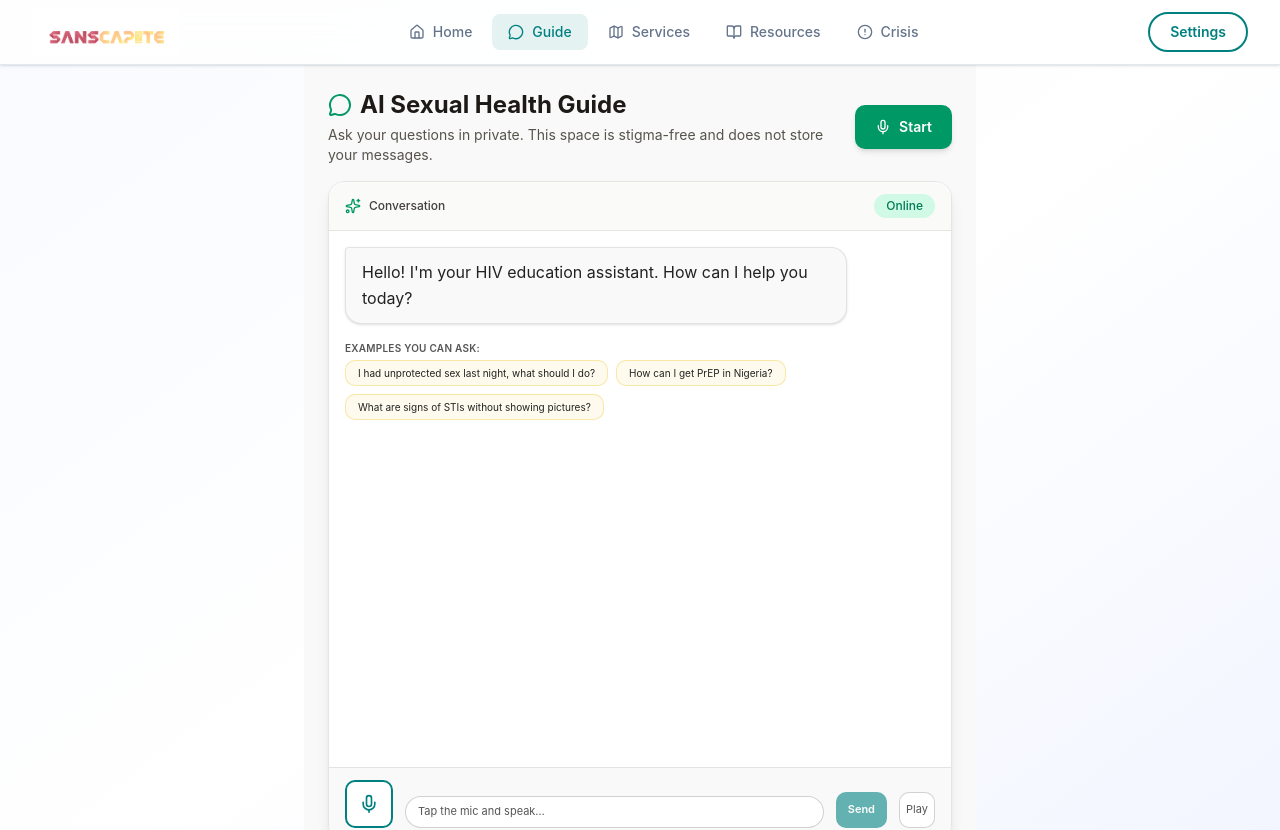
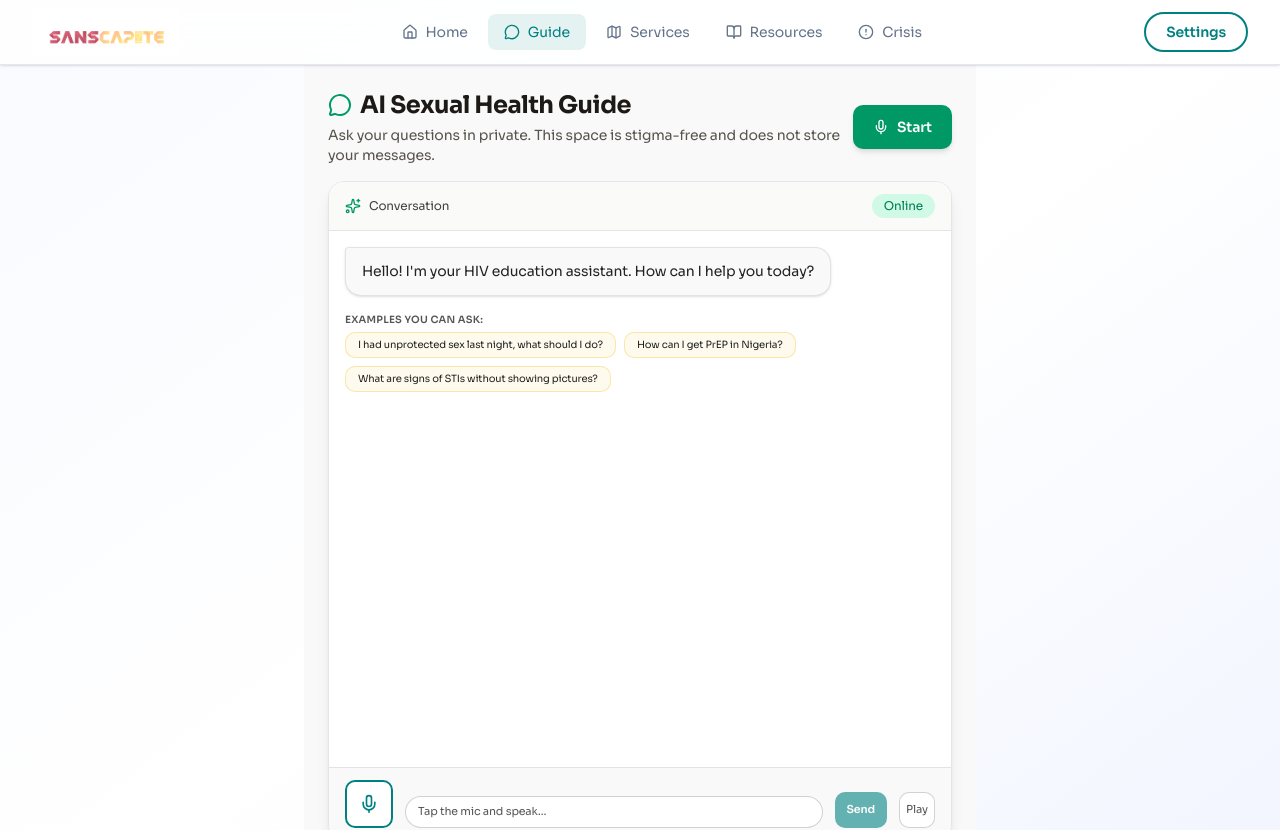
Before and after one commit to david-ac1/Sans-Capote, a Next.js app: page /guide in a window 1280 px wide. Shown: the top 830 px of the page. Built offline with nearby package versions, Linux system fonts and the light colour scheme.

Commit message:
Enable scrolling in Guide Page

```diff
--- a/package.json
+++ b/package.json
@@ -18,7 +18,9 @@
     "mapbox-gl": "^3.16.0",
     "next": "^16.0.7",
     "react": "19.2.0",
-    "react-dom": "19.2.0"
+    "react-dom": "19.2.0",
+    "react-markdown": "^10.1.0",
+    "remark-gfm": "^4.0.1"
   },
   "devDependencies": {
     "@tailwindcss/postcss": "^4",
--- a/src/app/globals.css
+++ b/src/app/globals.css
@@ -18,15 +18,28 @@
 @theme inline {
   --color-background: var(--background);
   --color-foreground: var(--foreground);
-  --font-sans: "Inter", -apple-system, BlinkMacSystemFont, "Segoe UI", sans-serif;
+  --font-sans: var(--font-sora), -apple-system, BlinkMacSystemFont, "Segoe UI", sans-serif;
+  --font-mono: var(--font-jetbrains-mono), "Courier New", monospace;
 }
 
 body {
   background: var(--background);
   color: var(--foreground);
-  font-family: "Inter", -apple-system, BlinkMacSystemFont, "Segoe UI", sans-serif;
+  font-family: var(--font-sora), -apple-system, BlinkMacSystemFont, "Segoe UI", sans-serif;
   line-height: 1.6;
   font-size: 16px;
+  letter-spacing: -0.01em;
+}
+
+/* Enhanced typography */
+h1, h2, h3, h4, h5, h6 {
+  font-family: var(--font-sora), sans-serif;
+  font-weight: 700;
+  letter-spacing: -0.02em;
+}
+
+code, pre {
+  font-family: var(--font-jetbrains-mono), monospace;
 }
 
 /* Professional button styles */
--- a/src/app/guide/page.tsx
+++ b/src/app/guide/page.tsx
@@ -8,6 +8,8 @@ import ErrorBoundary from "../../components/ErrorBoundary";
 import SentimentIndicator from "../../components/SentimentIndicator";
 import { strings, t } from "../../i18n/strings";
 import type { EmotionalState, StressLevel } from "@/lib/sentiment-analysis";
+import ReactMarkdown from "react-markdown";
+import remarkGfm from "remark-gfm";
 
 type Role = "user" | "assistant";
 
@@ -391,8 +393,8 @@ export default function GuidePage() {
   }
 
   return (
-    <main className="mx-auto flex min-h-screen max-w-2xl flex-col bg-[#F9F9F9] px-6 py-6">
-      <header className="space-y-3 pb-4">
+    <main className="mx-auto flex h-screen max-w-2xl flex-col bg-[#F9F9F9] px-6 py-6">
+      <header className="flex-shrink-0 space-y-3 pb-4">
         <div className="flex items-center justify-between gap-3">
           <div className="flex-1">
             <h1 className="text-2xl font-bold text-stone-900 flex items-center gap-2">
@@ -426,7 +428,7 @@ export default function GuidePage() {
       </header>
 
       <ErrorBoundary>
-        <section className="flex flex-1 flex-col overflow-hidden rounded-2xl border border-stone-200 bg-white shadow-lg">
+        <section className="flex flex-1 flex-col overflow-hidden rounded-2xl border border-stone-200 bg-white shadow-lg min-h-0">
           <div className="flex items-center justify-between border-b border-stone-200 px-4 py-3 bg-stone-50">
             <span className="text-xs font-medium text-stone-700 flex items-center gap-2">
               <Sparkles className="w-4 h-4 text-emerald-600" />
@@ -460,6 +462,25 @@ export default function GuidePage() {
                       : "max-w-[85%] rounded-2xl rounded-tr-sm bg-[#008080] px-4 py-3 text-white shadow-sm"
                   }
                 >
+                  {m.role === "assistant" ? (
+                    <div className="text-sm">
+                      <ReactMarkdown
+                        remarkPlugins={[remarkGfm]}
+                        components={{
+                          p: ({ children }) => <p className="mb-2 last:mb-0 text-sm leading-relaxed">{children}</p>,
+                          h2: ({ children }) => <h2 className="text-base font-bold mb-2 mt-3 first:mt-0">{children}</h2>,
+                          h3: ({ children }) => <h3 className="text-sm font-bold mb-1.5 mt-2 first:mt-0">{children}</h3>,
+                          strong: ({ children }) => <strong className="font-semibold">{children}</strong>,
+                          ul: ({ children }) => <ul className="ml-4 mb-2 list-disc text-sm">{children}</ul>,
+                          ol: ({ children }) => <ol className="ml-4 mb-2 list-decimal text-sm">{children}</ol>,
+                          li: ({ children }) => <li className="mb-0.5 leading-relaxed">{children}</li>,
+                        }}
+                      >
+                        {m.content}
+                      </ReactMarkdown>
+                    </div>
+                  ) : (
+                    <>
                       {paragraphs.map((para, pIndex) => {
                         const lines = para.split(/\n+/);
                         return (
@@ -473,6 +494,8 @@ export default function GuidePage() {
                           </p>
                         );
                       })}
+                    </>
+                  )}
                   {m.role === 'assistant' && m.fullContent && m.fullContent.length > m.content.length && (
                     <div className="mt-2 flex gap-2">
                       <button
--- a/src/app/layout.tsx
+++ b/src/app/layout.tsx
@@ -1,5 +1,5 @@
 import type { Metadata } from "next";
-import { Geist, Geist_Mono } from "next/font/google";
+import { Sora, JetBrains_Mono } from "next/font/google";
 import "./globals.css";
 import { SettingsProvider } from "./settings-provider";
 import { AppShell } from "./app-shell";
@@ -7,14 +7,16 @@ import { SwRegister } from "./sw-register";
 import { ErrorBoundary } from "../lib/ErrorBoundary";
 import { DiscreetTitle } from "./DiscreetTitle";
 
-const geistSans = Geist({
-  variable: "--font-geist-sans",
+const sora = Sora({
+  variable: "--font-sora",
   subsets: ["latin"],
+  weight: ["300", "400", "600", "700", "800"],
 });
 
-const geistMono = Geist_Mono({
-  variable: "--font-geist-mono",
+const jetbrainsMono = JetBrains_Mono({
+  variable: "--font-jetbrains-mono",
   subsets: ["latin"],
+  weight: ["400", "500", "700"],
 });
 
 export const metadata: Metadata = {
@@ -37,7 +39,7 @@ export default function RootLayout({
         <script src="https://cdn.jsdelivr.net/npm/html2canvas@1.4.1/dist/html2canvas.min.js" async></script>
       </head>
       <body
-        className={`${geistSans.variable} ${geistMono.variable} antialiased`}
+        className={`${sora.variable} ${jetbrainsMono.variable} antialiased`}
       >
         <ErrorBoundary>
           <SettingsProvider>
```
Also changed, not shown: 1 other file (tests, documents, lock files or other folders). Lines whose indentation alone changed are shown as unchanged.
